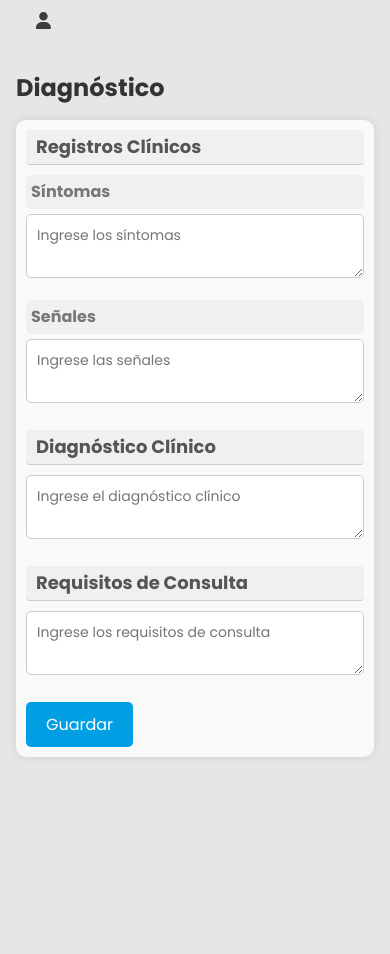
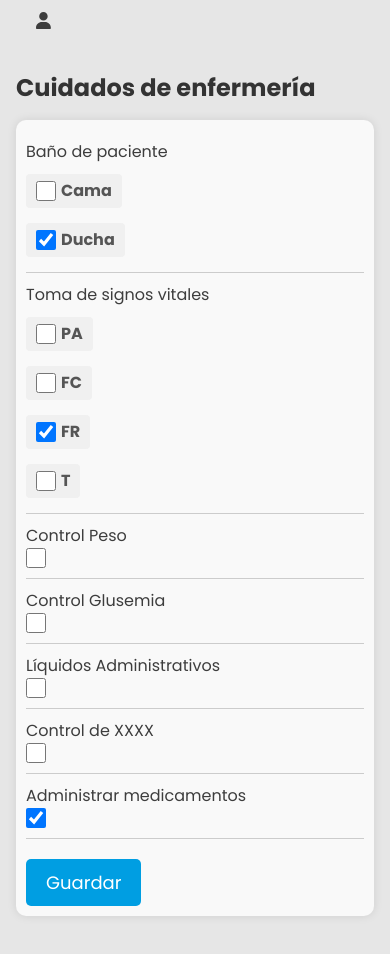
Before and after one commit to FelipeATX056/AppGeri-trico, a React (Vite) app: page /geriatrico/geriatricoInactive in a window 390 px wide. Shown: the part 800-1754 px from the top of the page. Before the commit the page ends 1617 px from the top, so only its background shows below. Built offline with nearby package versions, Linux system fonts and the light colour scheme.

Commit message:
CuidadosPage

```diff
--- /dev/null
+++ b/src/css/Cuidados.css
@@ -0,0 +1,163 @@
+/* Importación de la fuente Poppins */
+@import url('https://fonts.googleapis.com/css2?family=Poppins:wght@300;400;600&display=swap');
+
+/* Estilos generales */
+* {
+  margin: 0;
+  padding: 0;
+  box-sizing: border-box;
+  font-family: 'Poppins', sans-serif;
+}
+
+/* Contenedor principal */
+.main-container {
+  display: flex;
+  flex-direction: row;
+  min-height: 100vh;
+}
+
+/* Estilos del contenido */
+.content {
+  flex-grow: 1;
+  padding: 20px;
+}
+
+/* Estilos del título */
+.content h2 {
+  font-size: 24px;
+  color: #333;
+  margin-bottom: 20px;
+  text-align: left;
+}
+
+/* Estilos de la tarjeta de cuidados */
+.cuidado-card {
+  background-color: #f9f9f9;
+  border-radius: 10px;
+  padding: 20px;
+  box-shadow: 0 0 10px rgba(0, 0, 0, 0.1);
+}
+
+/* Estilos de cada elemento de cuidado */
+.cuidado-item {
+  display: flex;
+  justify-content: space-between;
+  align-items: center;
+  padding: 10px 0;
+  border-bottom: 1px solid #ccc;
+}
+
+.cuidado-item:last-child {
+  border-bottom: none;
+}
+
+/* Estilos de las opciones */
+.options {
+  display: flex;
+  gap: 10px;
+}
+
+/* Estilos de las etiquetas */
+label {
+  font-size: 16px;
+  color: #555;
+  display: flex;
+  align-items: center;
+}
+
+label input[type="checkbox"] {
+  margin-right: 5px;
+}
+
+/* Estilos del checkbox */
+input[type="checkbox"] {
+  width: 20px;
+  height: 20px;
+  cursor: pointer;
+}
+
+/* Estilos del botón de guardar */
+.save-button {
+  background-color: #009ee2;
+  color: white;
+  padding: 10px 20px;
+  border: none;
+  border-radius: 5px;
+  cursor: pointer;
+  font-size: 18px;
+  margin-top: 20px;
+}
+
+.save-button:hover {
+  background-color: #007acc;
+}
+
+/* Estilos del modal */
+.modal {
+  position: fixed;
+  top: 0;
+  left: 0;
+  width: 100%;
+  height: 100%;
+  background-color: rgba(0, 0, 0, 0.5);
+  display: flex;
+  justify-content: center;
+  align-items: center;
+}
+
+.modal-content {
+  background-color: white;
+  padding: 20px;
+  border-radius: 10px;
+  text-align: center;
+  width: 300px;
+}
+
+.modal-buttons {
+  display: flex;
+  justify-content: space-around;
+  margin-top: 20px;
+}
+
+.modal-buttons button {
+  padding: 10px 15px;
+  border: none;
+  border-radius: 5px;
+  cursor: pointer;
+}
+
+.confirm {
+  background-color: #5cb85c;
+  color: white;
+}
+
+.cancel {
+  background-color: #d9534f;
+  color: white;
+}
+
+/* Media query para diseño responsivo */
+@media (max-width: 768px) {
+  .main-container {
+    flex-direction: column;
+  }
+
+  .content {
+    padding: 10px;
+  }
+
+  .cuidado-card {
+    padding: 10px;
+  }
+
+  .cuidado-item {
+    flex-direction: column;
+    align-items: flex-start;
+  }
+
+  .options {
+    flex-direction: column;
+    align-items: flex-start;
+    margin-top: 10px;
+  }
+}
--- a/src/css/SideBar.css
+++ b/src/css/SideBar.css
@@ -30,7 +30,7 @@
   font-family: 'Poppins', sans-serif;
   box-sizing: border-box;
   height: 100vh;
-  width: 320px;
+  width: 330px;
   padding: 5px 1em;
   background-color: var(--base-clr);
   border-right: 1px solid var(--line-clr);
--- /dev/null
+++ b/src/geriatrico/page/CuidadosPage.jsx
@@ -0,0 +1,94 @@
+import React, { useState } from 'react';
+import '../../css/Cuidados.css';
+import SideBar from '../components/SideBar/SideBar';
+
+
+function CuidadoPage() {
+  const [showModal, setShowModal] = useState(false);
+
+  const handleSave = () => {
+    setShowModal(true);
+  };
+
+  const handleCloseModal = () => {
+    setShowModal(false);
+  };
+
+  return (
+    <div className="main-container">
+      <SideBar />
+      <div className="content">
+        <h2>Cuidados de enfermería</h2>
+        <div className="cuidado-card">
+          <div className="cuidado-item">
+            <span>Baño de paciente</span>
+            <div className="options">
+              <label>
+                <input type="checkbox" /> Cama
+              </label>
+              <label>
+                <input type="checkbox" defaultChecked /> Ducha
+              </label>
+            </div>
+          </div>
+          <div className="cuidado-item">
+            <span>Toma de signos vitales</span>
+            <div className="options">
+              <label>
+                <input type="checkbox" /> PA
+              </label>
+              <label>
+                <input type="checkbox" /> FC
+              </label>
+              <label>
+                <input type="checkbox" defaultChecked /> FR
+              </label>
+              <label>
+                <input type="checkbox" /> T
+              </label>
+            </div>
+          </div>
+          <div className="cuidado-item">
+            <span>Control Peso</span>
+            <input type="checkbox" />
+          </div>
+          <div className="cuidado-item">
+            <span>Control Glusemia</span>
+            <input type="checkbox" />
+          </div>
+          <div className="cuidado-item">
+            <span>Líquidos Administrativos</span>
+            <input type="checkbox" />
+          </div>
+          <div className="cuidado-item">
+            <span>Control de XXXX</span>
+            <input type="checkbox" />
+          </div>
+          <div className="cuidado-item">
+            <span>Administrar medicamentos</span>
+            <input type="checkbox" defaultChecked />
+          </div>
+          <button className="save-button" onClick={handleSave}>Guardar</button>
+        </div>
+
+        {showModal && (
+          <div className="modal">
+            <div className="modal-content">
+              <p>¿Está seguro de guardar los cambios?</p>
+              <div className="modal-buttons">
+                <button className="confirm" onClick={handleCloseModal}>
+                  Sí
+                </button>
+                <button className="cancel" onClick={handleCloseModal}>
+                  No
+                </button>
+              </div>
+            </div>
+          </div>
+        )}
+      </div>
+    </div>
+  );
+}
+
+export default CuidadoPage;
--- a/src/main.jsx
+++ b/src/main.jsx
@@ -1,8 +1,7 @@
 import { StrictMode } from 'react'
 import { createRoot } from 'react-dom/client'
 import { BrowserRouter } from 'react-router-dom'
-
-import DiagnosticPage from './geriatrico/page/DiagnosticPage'
+import CuidadoPage from './geriatrico/page/CuidadosPage'
 
 
 
@@ -13,7 +12,7 @@ import DiagnosticPage from './geriatrico/page/DiagnosticPage'
 createRoot(document.getElementById('root')).render(
   <StrictMode>
     <BrowserRouter>
-     <DiagnosticPage/>
+     <CuidadoPage/>
     </BrowserRouter>
   </StrictMode>
 )
```
